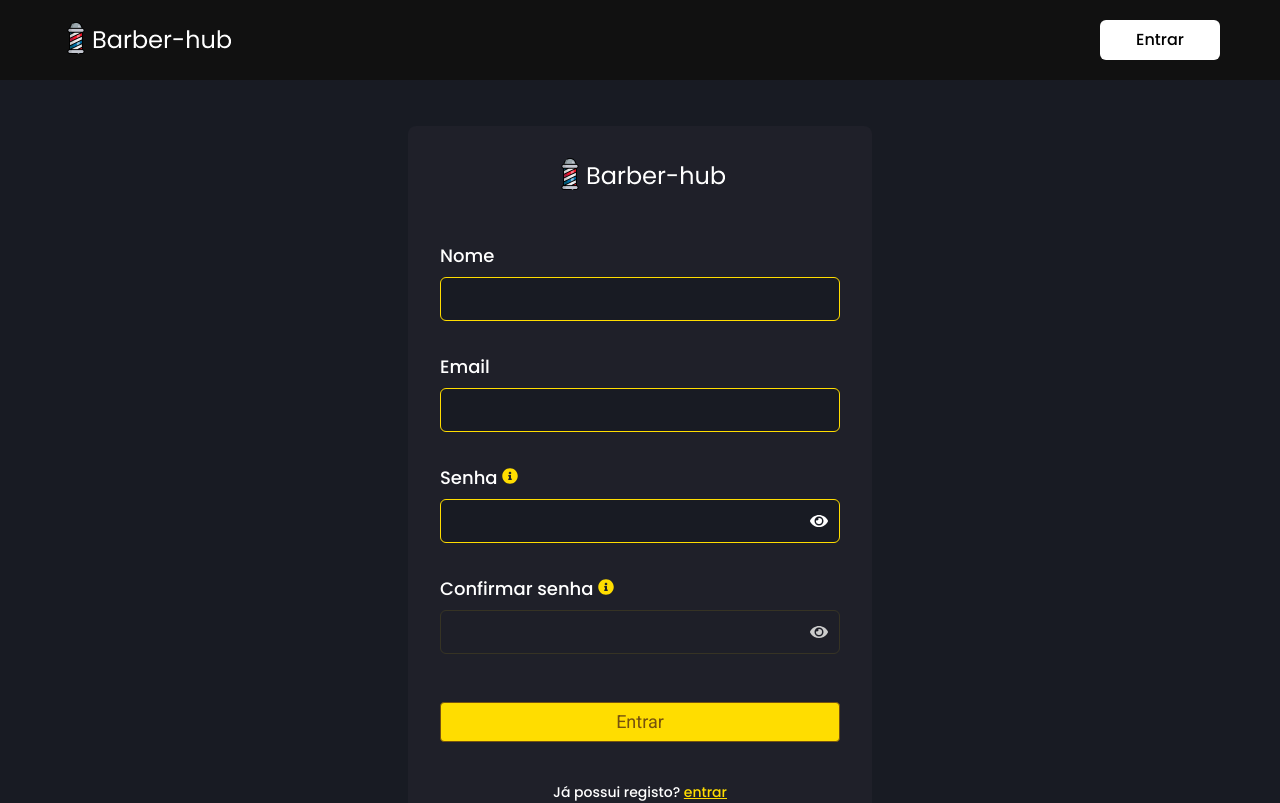
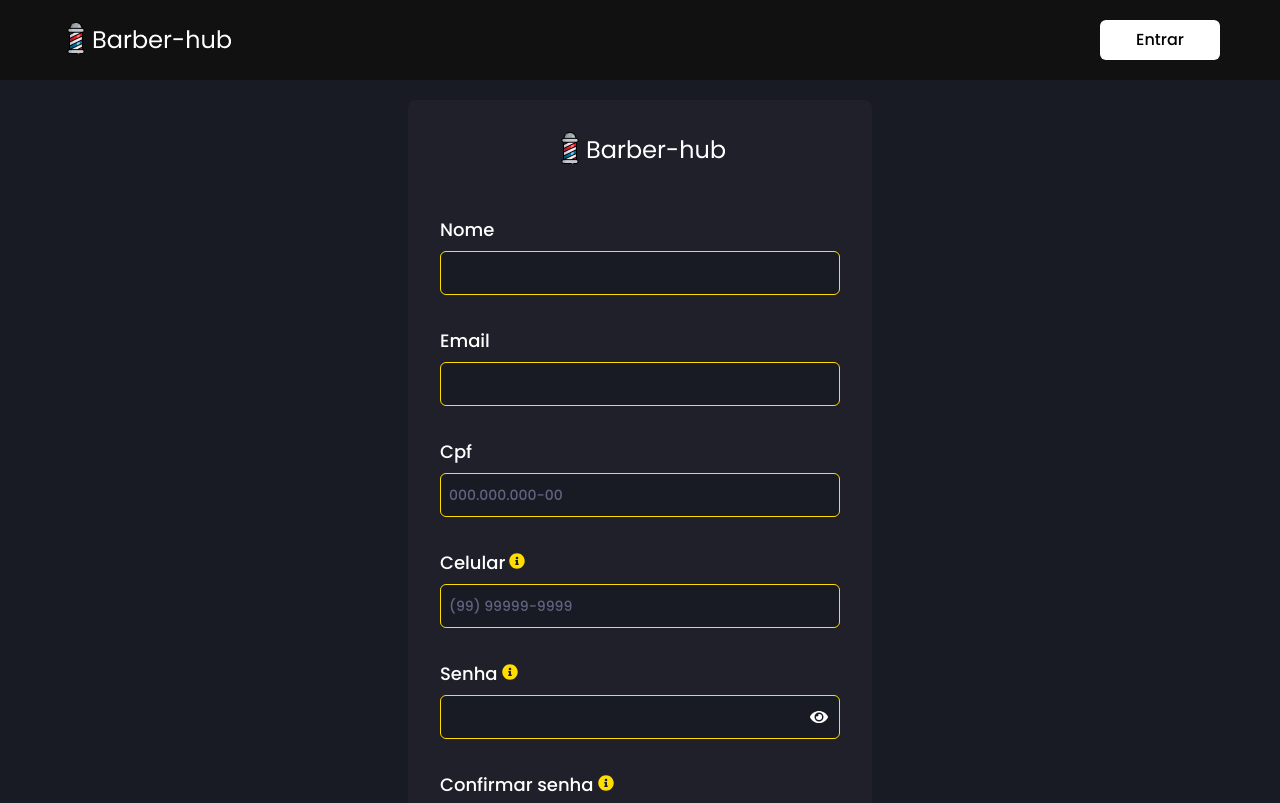
Before and after one commit to Hub-Innovations/barber-hub-front, a Next.js app: page /login/register in a window 1280 px wide. Shown: the top 803 px of the page. Built offline with nearby package versions, Linux system fonts and the light colour scheme; no server answers.

Commit message:
adicionando campo de celular + cpf no cadastro do usuário

```diff
--- a/src/pages/login/register.tsx
+++ b/src/pages/login/register.tsx
@@ -15,20 +15,21 @@ import {
 import { FaInfoCircle } from 'react-icons/fa';
 import { useForm, SubmitHandler } from 'react-hook-form';
 import Link from 'next/link';
-// import InputMask from 'react-input-mask';
+import InputMask from 'react-input-mask';
 import LoginHeader from '../../components/LoginHeader';
 import { useQueryClient, useMutation } from 'react-query';
 import { http } from '../../../api/http';
 import ToastALert from '../../components/Alerts/ToastAlert';
 import Router from 'next/router';
-import { regexpToEmail } from 'helpers/Form/regexp';
+import { regexpCleanCelPhoneNumber, regexpToEmail } from 'helpers/Form/regexp';
 
 type Inputs = {
   name: string;
-  // barberCnpj: string;
+  documentNumber: string;
   email: string;
   password: string;
   confirmPassword?: string;
+  cellphone?: string;
 };
 
 interface ToastProps {
@@ -82,12 +83,40 @@ function Register() {
   });
 
   const onSubmit: SubmitHandler<Inputs> = (data) => {
+    // quebrando o número numa array item[0] é o dd o item[1] é o número
+    // em seguida limpando os caracteres especiais para mandar para o back
+    let cellPhoneNumberSplit = data.cellphone?.split(' ');
+    let phone = {};
+
+    // verificando se não o typeScript fica reclamando
+    //  montando o objeto phone (dd + numero)
+    if (cellPhoneNumberSplit) {
+      let areaCode = cellPhoneNumberSplit[0].replace(
+        regexpCleanCelPhoneNumber,
+        ''
+      );
+
+      let number = cellPhoneNumberSplit[1].replace(
+        regexpCleanCelPhoneNumber,
+        ''
+      );
+
+      phone = {
+        areaCode,
+        number,
+      };
+    }
+
     const user = {
       email: data.email,
       password: data.password,
       name: data.name,
+      documentNumber: data.documentNumber,
+      phone,
     };
-    mutate(user);
+
+    console.log('%c⧭', 'color: #e5de73', user);
+    // mutate(user);
   };
 
   function handleCheckWritePassword(e: any) {
@@ -160,22 +189,53 @@ function Register() {
                   </ErrorMessage>
                 )}
               </Label>
-              {/* <label id="CNPJ">
-                CNPJ
+              <label id="CPF">
+                Cpf
                 <InputMask
-                  mask={'99.999.999/9999-99'}
+                  mask={'999.999.999-99'}
                   alwaysShowMask={false}
                   type={'text'}
-                  placeholder="00.000.000/0000-00"
-                  {...register('barberCnpj', { required: true })}
+                  placeholder="000.000.000-00"
+                  {...register('documentNumber', { required: true })}
                 />
               </label>
-              {errors.barberCnpj && (
+              {errors.documentNumber && (
                 <ErrorMessage inputMask={true}>
                   <FaExclamationTriangle />
                   This field is required
                 </ErrorMessage>
-              )} */}
+              )}
+              <label id="CELLPHONE">
+                Celular
+                <Tooltip
+                  label="Celular com dd"
+                  placement="right-end"
+                  bg="#495057"
+                  color="#f1f1f1"
+                  fontFamily="Poppins, sans-serif"
+                  fontSize="14px"
+                  fontWeight="600"
+                  letterSpacing="0.015rem"
+                  closeOnClick={false}
+                >
+                  <button type="button" id="buttonTooltip">
+                    <FaInfoCircle color="#ffdd00" size="16" />
+                  </button>
+                </Tooltip>
+                <InputMask
+                  mask={'(99) 99999-9999'}
+                  alwaysShowMask={false}
+                  type={'tel'}
+                  placeholder="(99) 99999-9999"
+                  {...register('cellphone', { required: true })}
+                />
+              </label>
+              {errors.cellphone && (
+                <ErrorMessage inputMask={true}>
+                  <FaExclamationTriangle color="#ffdd00" />
+                  This field is required
+                </ErrorMessage>
+              )}
               <Label onChange={(e) => handleCheckWritePassword(e)}>
                 Senha
                 <Tooltip
--- a/src/styles/Login/login.ts
+++ b/src/styles/Login/login.ts
@@ -74,7 +74,8 @@ export const LoginGeneralForm = styled.div`
   }
 
   // falando diretamente com o input que tem o mask, para ter controle sobre os estilos do componente
-  input[name='barberCnpj'] {
+  input[name='documentNumber'],
+  input[name='cellphone'] {
     background: #181b23;
     border: 1px solid #ffdd00;
     border-radius: 6px;
@@ -89,19 +90,26 @@ export const LoginGeneralForm = styled.div`
     margin-top: 8px;
 
     @media (max-width: 600px) {
-      margin-top: 24px;
+      margin-top: 12px;
       height: 40px;
       font-size: 12px;
     }
   }
 
-  label[id='CNPJ'] {
+  label[id='CPF'],
+  label[id='CELLPHONE'] {
     font-family: 'Poppins', sans-serif;
     font-weight: 400;
     font-size: 18px;
     color: #ffffff;
     display: block;
     position: relative;
+
+    button[id='buttonTooltip'] {
+      margin-top: 0px;
+      background-color: transparent;
+      padding: 2px 4px;
+    }
 
     @media (max-width: 600px) {
       font-size: 16px;
```
